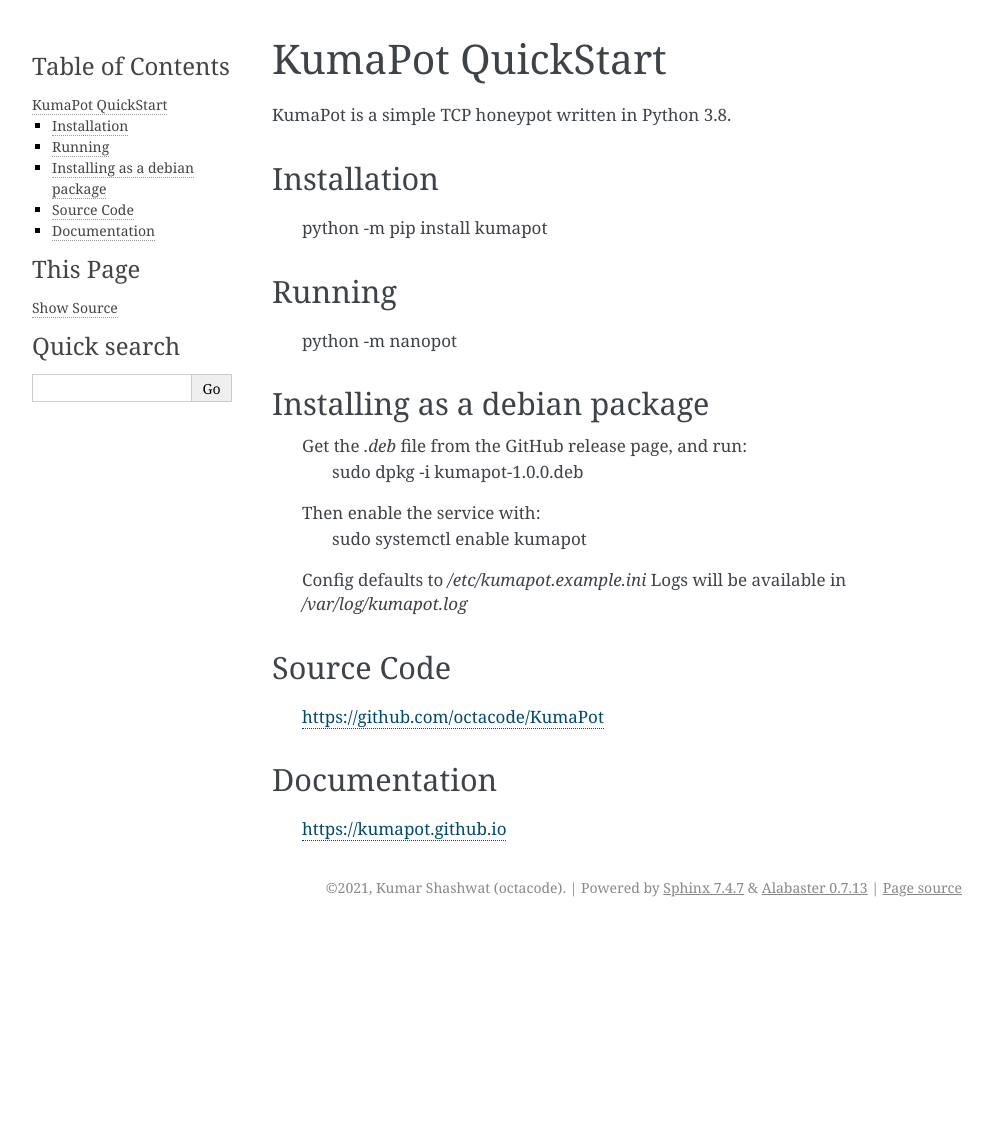
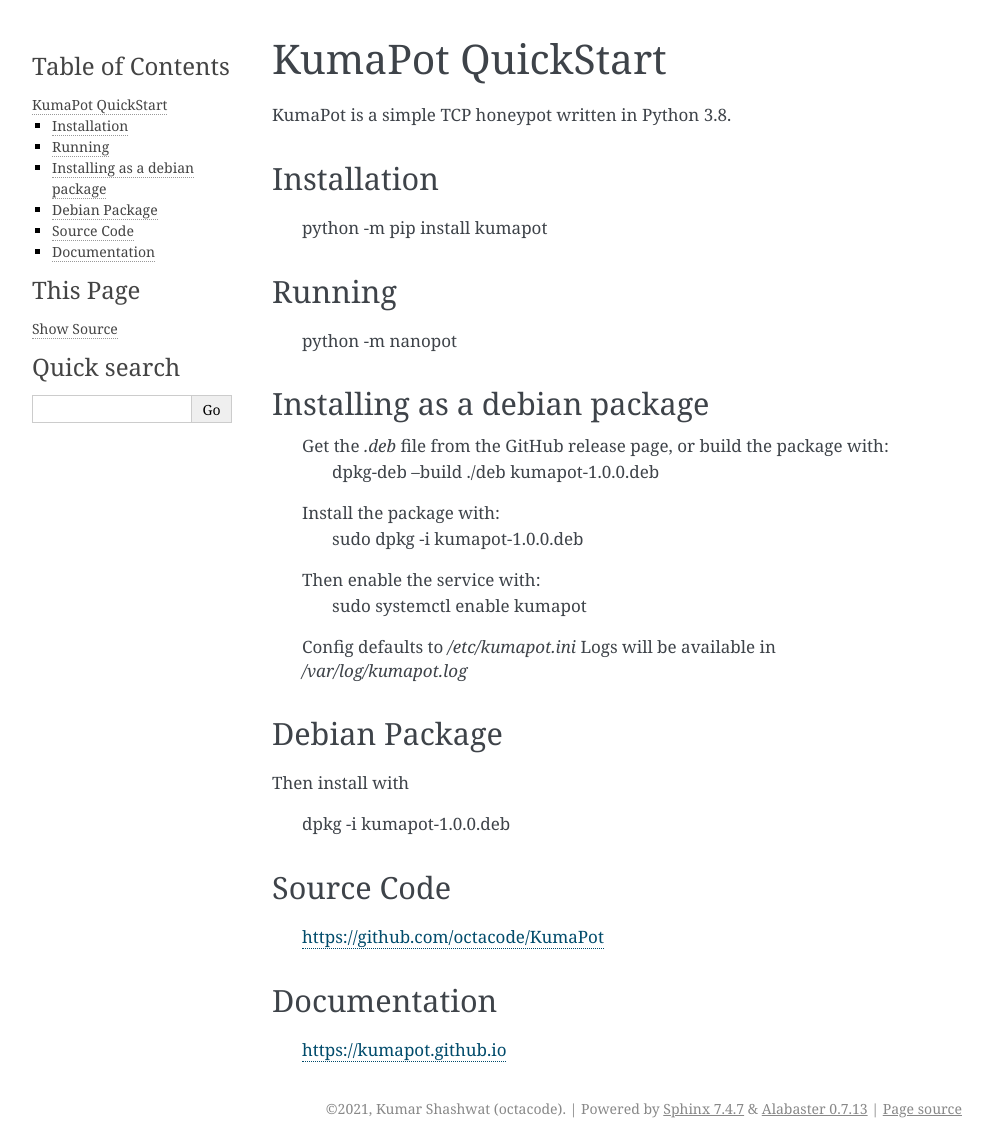
Before and after one commit to octacode/KumaPot, a Sphinx documentation site: the page built from docs/pages/quickstart.rst, in a window 1280 px wide. Shown: the whole page, without its empty margins (148-1141 px from the left). Built offline with Sphinx 7.4.7, drawn with Linux system fonts in a browser that asks for light colours; before the commit the page ends 927 px from its top, so only the background shows below that.

Commit message:
Packaged into a debian package which runs as a service

```diff
--- a/docs/pages/quickstart.rst
+++ b/docs/pages/quickstart.rst
@@ -15,13 +15,23 @@
 Installing as a debian package
 ------------------------------
 
-    Get the `.deb` file from the GitHub release page, and run:
+    Get the `.deb` file from the GitHub release page, or build the package with:
+         dpkg-deb --build ./deb kumapot-1.0.0.deb
+    Install the package with:
         sudo dpkg -i kumapot-1.0.0.deb
     Then enable the service with:
         sudo systemctl enable kumapot
 
-    Config defaults to `/etc/kumapot.example.ini`
+    Config defaults to `/etc/kumapot.ini`
     Logs will be available in `/var/log/kumapot.log`
+
+Debian Package
+-----------------
+
+
+Then install with
+
+    dpkg -i kumapot-1.0.0.deb
 
 Source Code
 -----------
--- a/setup.py
+++ b/setup.py
@@ -1,9 +1,7 @@
 from setuptools import setup
 
 def readme_file():
-    with open('Readme.rst') as readme_file:
-        data = readme_file
-    return data
+    return "SIMPLE TCP LOGGER"
 
 setup(
     name='kumaPot',
```
Also changed, not shown: Readme.rst (+20 -0 lines), 7 other files.
